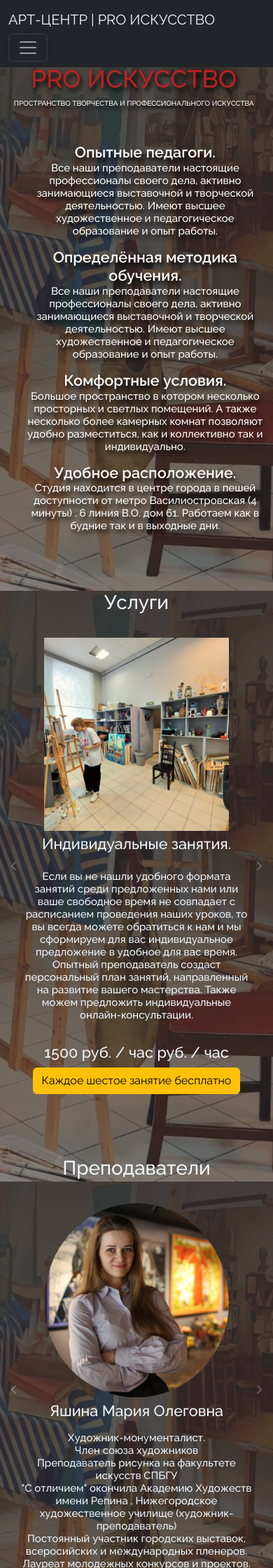
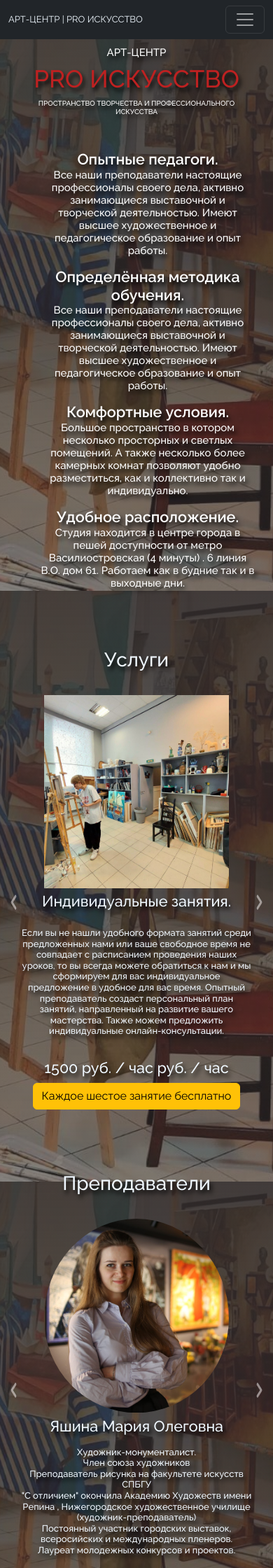
Before and after one commit to belousovsergey56/pro-iskusstvo, a Flask app: page / in a window 390 px wide. Shown: the top 2240 px of the page at 70% size. Run offline with Flask 2, Linux system fonts and the light colour scheme; data comes from the database, SQL or seed files in the repository; some libraries are stand-ins or nearby versions.

Commit message:
upd data for mobile, ch font-size

```diff
--- a/static/styles.css
+++ b/static/styles.css
@@ -1,12 +1,19 @@
 body {
     text-align: center;
-    color: aliceblue;;
+    color: aliceblue;
     font-family: 'Raleway', sans-serif;
-    background-image: linear-gradient(rgba(51,45,45, 0.9), rgba(51,45,45, 0.6)), url("/static/images/gallery/img-bg-3.jpg");
+    background-image: linear-gradient(rgba(51, 45, 45, 0.9), rgba(51, 45, 45, 0.6)), url("/static/images/gallery/img-bg-3.jpg");
     background-repeat: no-repeat;
-    background-size:cover;
-    background-position:unset;
+    -o-background-size: cover;
+    -moz-bacgrround-size: cover;
+    -webkit-background-size: cover;
+    background-size: cover;
+    background-position: unset;
     background-attachment: fixed;
+}
+
+h1,h2,h3,h4,h5,h6,table {
+    text-shadow: 3px 5px 6px black;
 }
 
 
@@ -15,16 +22,14 @@
 }
 
 .navbar-brand {
-    color:aliceblue ;
+    color: aliceblue;
 }
 
 .nav-link {
-    color:aliceblue;
+    color: aliceblue;
 }
 
-.about-bg{
-    /* background: url("/static/images/gallery/img8.jpeg");
-    background-size: cover; */
+.about-bg {
     text-shadow: 3px 5px 6px black;
 }
 
@@ -36,19 +41,26 @@
     font-size: 50px;
 }
 
+.about-body {
+    padding-left: 10%;
+    padding-right: 10%;
+}
+
+
 .about-lozung {
     font-size: 20px;
 }
 
+.about-body-header {
+    font-weight:bolder;
+}
 
 #services {
     padding-top: 4%;
-    /* padding-bottom: 10%; */
 }
 
 #teachers {
     padding-top: 5%;
-    /* padding-bottom: 10%; */
 }
 
 #schedule {
@@ -72,7 +84,7 @@
 .text-message {
     text-align: left;
     font-family: 'Roboto', sans-serif;
-    color:aliceblue;
+    color: aliceblue;
 }
 
 .map {
@@ -112,8 +124,9 @@
 }
 
 .carousel-control-prev-icon {
-
-    background-image: url('/static/images/left-arrow.png'), white;
+    background-image: url('/static/images/left-chevron.png');
+    width: 8rem;
+    height: 3rem;
 }
 
 .carousel-control-prev {
@@ -121,8 +134,11 @@
 }
 
 .carousel-control-next-icon {
-    background-image: url('/static/images/right-arrow.png'), aliceblue;
-    }
+    background-image: url('/static/images/right-chevron.png');
+    width: 8rem;
+    height: 3rem;
+}
+
 .carousel-control-next {
     padding-left: 11%;
 }
@@ -150,17 +166,18 @@
 
 .teachers {
     margin-top: 2rem;
+}
 
-
-}
 .teacher_block {
     padding-bottom: 2rem;
 }
+
 .tavatar {
     height: 7rem;
     border-radius: 100%;
 }
-.ttext{
+
+.ttext {
     text-align: left;
 }
 
@@ -176,7 +193,7 @@
     display: inline-block;
 }
 
-.user_email{
+.user_email {
     width: 100%;
     max-width: 330px;
     padding: 15px;
@@ -236,11 +253,14 @@
     margin-bottom: 1rem;
 }
 
-#user_name,#user_email,#password,#sign {
+#user_name,
+#user_email,
+#password,
+#sign {
     width: 100%;
     max-width: 330px;
     margin-bottom: 15px;
-    display:inline-block;
+    display: inline-block;
 
 }
 
@@ -271,9 +291,9 @@
 
 .flash-message {
     color: #a52a2a;
-  }
+}
 
-.header-sigin{
+.header-sigin {
     margin-top: 15%;
 }
 
@@ -296,18 +316,26 @@
 }
 
 .admin-footer {
-    color:aliceblue;
+    color: aliceblue;
 }
 
-@media only screen and (max-width: 1000px){
+
+
+
+
+@media only screen and (max-width: 1000px) {
 
     body {
-        background-image: linear-gradient(rgba(51,45,45, 0.9), rgba(51,45,45, 0.6)), url("/static/images/gallery/img-bg-3.jpg");
-        background-repeat: no-repeat;
-        background-size:cover;
-        background-position:unset;
-        background-attachment: fixed;
+        -o-background-size: cover;
+        -moz-bacgrround-size: cover;
+        -webkit-background-size: cover;
+        background-size: cover;
     }
+
+    .index-logo-text {
+        font-size: small;
+    }
+
 
     .about-header-1 {
         font-size: 15px;
@@ -321,15 +349,20 @@
         font-size: 10px;
     }
 
+    .about-body {
+        padding: 0;
+    }
+
+    .about-body-header {
+        font-weight:bolder;
+    }
+
     .about-text {
         font-size: 15px;
     }
 
     .about-txt {
         padding-top: 18%;
-        padding-left: 0;
-        padding-right: 2%;
-
     }
 
     .image-price {
@@ -338,11 +371,11 @@
     }
 
     .services-text {
-        font-size: 15px;
+        font-size: 13px;
     }
 
     .teacher-text {
-        font-size: 15px;
+        font-size: 13px;
     }
 
     .row-text {
@@ -352,4 +385,12 @@
     .col-text {
         font-size: 13px;
     }
+
+    .carousel-control-prev-icon {
+        height: 1.5rem;
+    }
+
+    .carousel-control-next-icon {
+        height: 1.5rem;
+    }
 }
```
